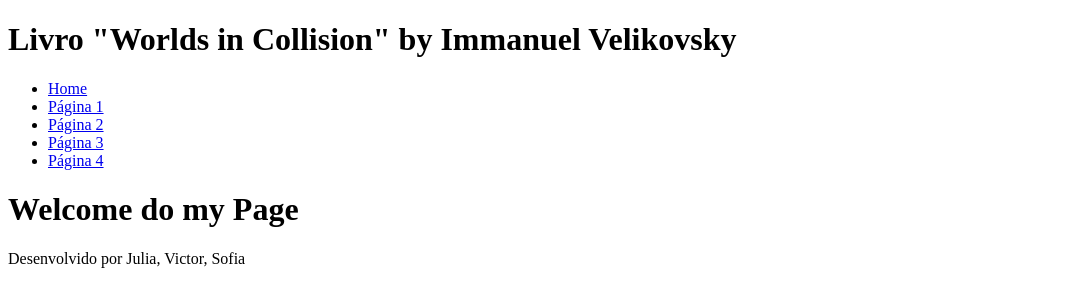
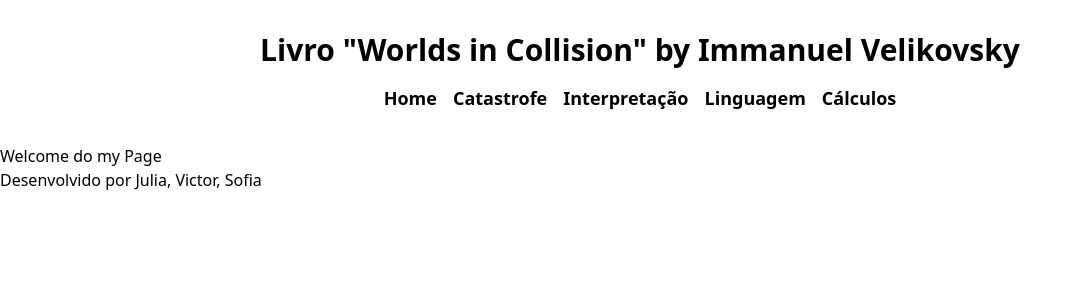
Before and after one commit to sofiapetruk/cp6, a Next.js app: page / in a window 1280 px wide. Shown: the top 306 px of the page, without its empty margins (0-1083 px from the left). Built offline with nearby package versions, Linux system fonts and the light colour scheme.

Commit message:
colocando o css nos arquivos

```diff
--- a/src/app/layout.tsx
+++ b/src/app/layout.tsx
@@ -1,7 +1,7 @@
 import Cabecalho from "@/components/Cabecalho/Cabecalho";
 import Rodape from "@/components/Rodape/Rodape";
 import type { Metadata } from "next";
-
+import "./globals.css";
 
 export const metadata: Metadata = {
   title: "Create Next App",
--- a/src/components/Cabecalho/Cabecalho.tsx
+++ b/src/components/Cabecalho/Cabecalho.tsx
@@ -1,10 +1,9 @@
-import { headers } from "next/headers";
 import Menu from "../Menu/Menu";
 
 export default function Cabecalho() {
     return (
-        <header>
-            <h1>Livro "Worlds in Collision" by Immanuel Velikovsky</h1>
+        <header className="flex flex-col items-center justify-center py-8">
+            <h1 className="text-3xl font-bold mb-4">Livro "Worlds in Collision" by Immanuel Velikovsky</h1>
             <Menu />
         </header>
     )
--- a/src/components/Menu/Menu.tsx
+++ b/src/components/Menu/Menu.tsx
@@ -3,12 +3,12 @@ import Link from "next/link"
 export default function Menu() {
     return (
         <nav>
-            <ul>
-                <li><Link href="/">Home</Link></li>
-                <li><Link href="/">Página 1</Link></li>
-                <li><Link href="/">Página 2</Link></li>
-                <li><Link href="/">Página 3</Link></li>
-                <li><Link href="/">Página 4</Link></li>
+            <ul className="flex space-x-4">
+                <li><Link href="/" className="text-lg font-semibold">Home</Link></li>
+                <li><Link href="/Catastrofe" className="text-lg font-semibold">Catastrofe</Link></li>
+                <li><Link href="/Interpretação" className="text-lg font-semibold">Interpretação</Link></li>
+                <li><Link href="/Linguagem" className="text-lg font-semibold">Linguagem</Link></li>
+                <li><Link href="/" className="text-lg font-semibold">Cálculos</Link></li>
             </ul>
         </nav>
     )
```
